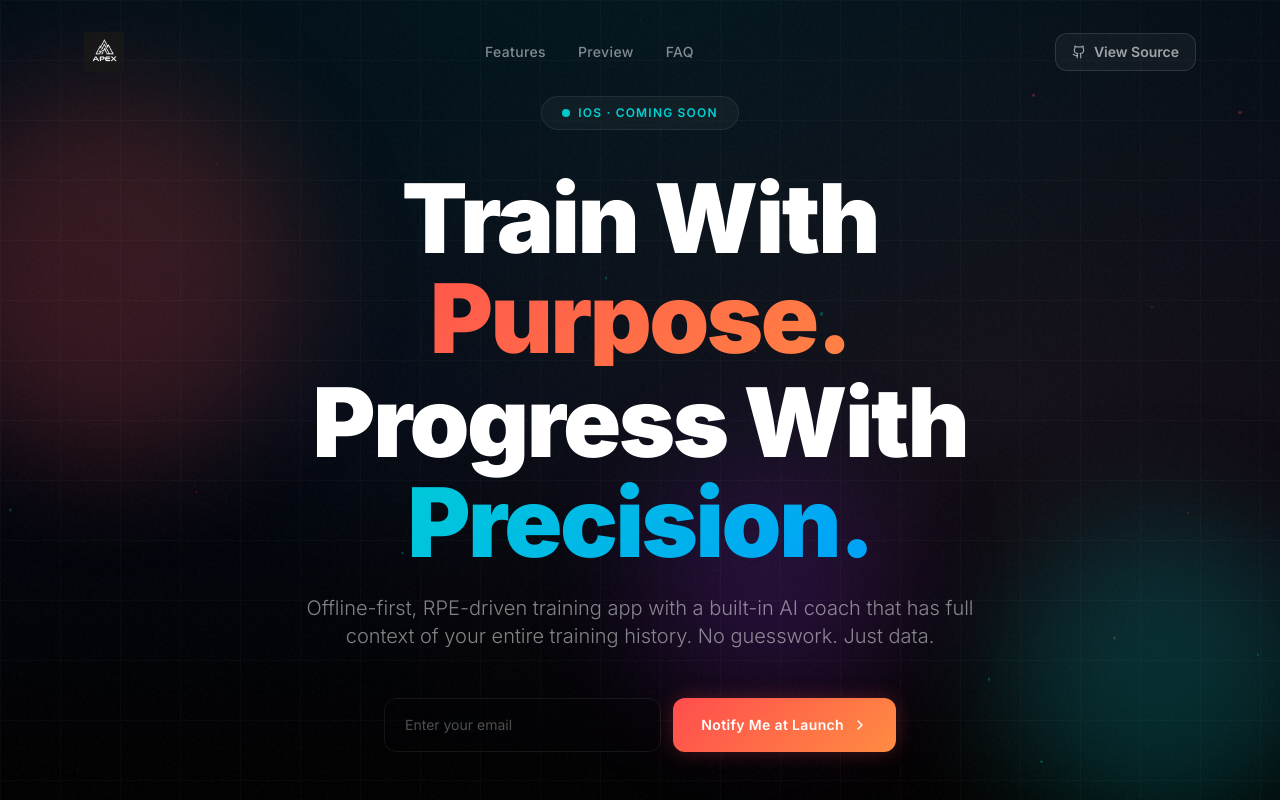
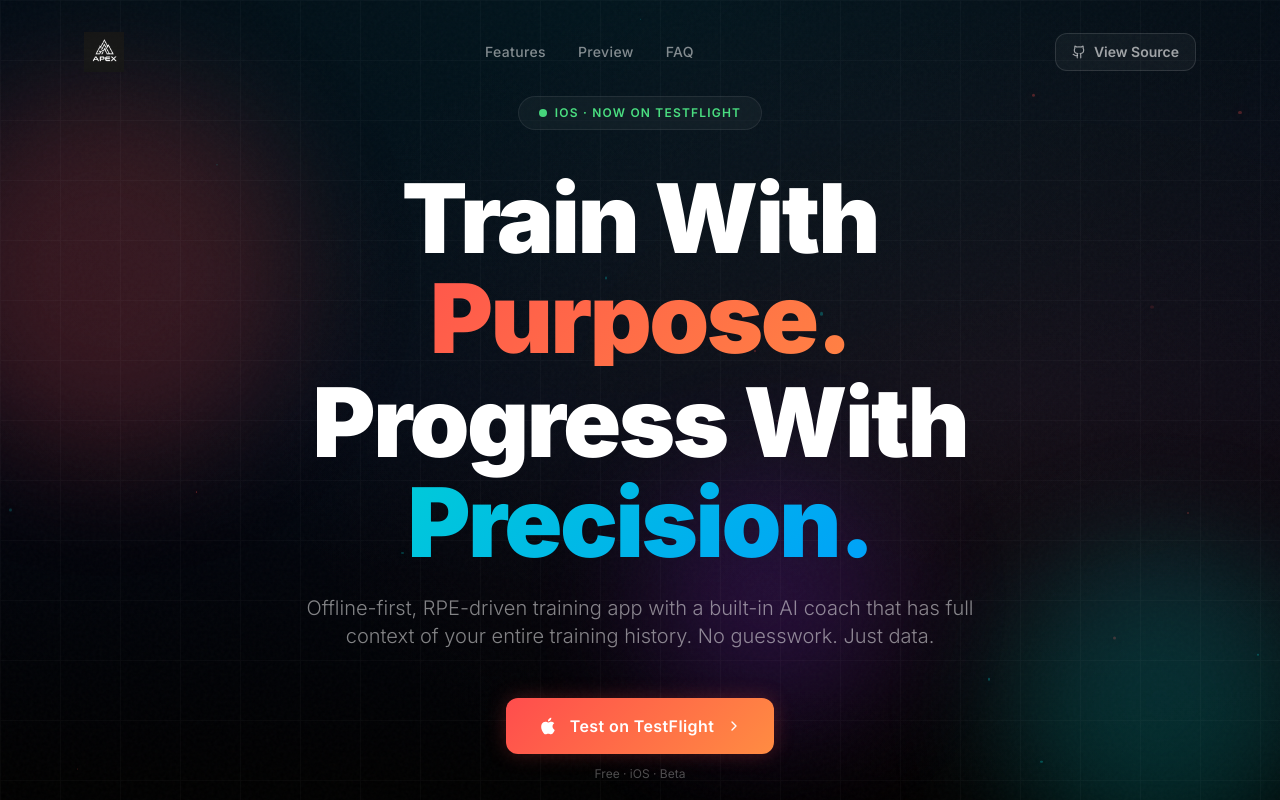
Before and after one commit to alpgi1/apex-ai-landing, a React (Vite) app: page / in a window 1280 px wide. Shown: the top 800 px of the page. Built offline with nearby package versions, Linux system fonts and the light colour scheme.

Commit message:
Replace email form with TestFlight button

```diff
--- a/src/App.jsx
+++ b/src/App.jsx
@@ -4,7 +4,7 @@ import { motion, useInView, AnimatePresence } from 'framer-motion'
 import {
   Dumbbell, TrendingUp, ChevronRight,
   Zap, BarChart3, Activity, Github,
-  Check, Sparkles, Timer,
+  Sparkles, Timer,
   Bot, Trophy,
 } from 'lucide-react'
 
@@ -161,53 +161,8 @@ function Navbar() {
 
 // ─── Hero Section ─────────────────────────────────────────────────────────────
 
-function Toast({ show }) {
+function HeroSection() {
   return (
-    <AnimatePresence>
-      {show && (
-        <motion.div
-          initial={{ opacity: 0, y: 24, scale: 0.95 }}
-          animate={{ opacity: 1, y: 0, scale: 1 }}
-          exit={{ opacity: 0, y: 12, scale: 0.95 }}
-          transition={{ duration: 0.35, ease: [0.25, 0.46, 0.45, 0.94] }}
-          className="fixed bottom-8 left-1/2 -translate-x-1/2 z-50 flex items-center gap-3 glass-strong rounded-2xl px-5 py-3.5 border border-apex-cyan/30 shadow-lg shadow-black/40"
-        >
-          <div className="w-6 h-6 rounded-full flex items-center justify-center shrink-0" style={{ background: 'linear-gradient(135deg, #00d2d3, #0099ff)' }}>
-            <Check size={13} className="text-white" />
-          </div>
-          <div>
-            <div className="text-sm font-semibold text-white">You're on the list!</div>
-            <div className="text-xs text-white/40">We'll notify you the moment Apex launches.</div>
-          </div>
-        </motion.div>
-      )}
-    </AnimatePresence>
-  )
-}
-
-function HeroSection() {
-  const [email, setEmail] = useState('')
-  const [submitted, setSubmitted] = useState(false)
-  const [toast, setToast] = useState(false)
-
-  const handleSubmit = async (e) => {
-    e.preventDefault()
-    if (!email) return
-    await fetch('https://formspree.io/f/meepogar', {
-      method: 'POST',
-      headers: { 'Content-Type': 'application/json' },
-      body: JSON.stringify({ email }),
-    })
-    setSubmitted(true)
-    setToast(true)
-    setEmail('')
-    setTimeout(() => setSubmitted(false), 3000)
-    setTimeout(() => setToast(false), 4000)
-  }
-
-  return (
-    <>
-    <Toast show={toast} />
     <section id="hero" className="relative min-h-screen flex items-center justify-center overflow-hidden pt-24 pb-16">
       <Orb className="w-96 h-96 bg-apex-red top-20 -left-20" />
       <Orb className="w-80 h-80 bg-apex-cyan bottom-20 -right-10" style={{ animationDelay: '-4s' }} />
@@ -224,8 +179,8 @@ function HeroSection() {
         {/* Badge */}
         <motion.div variants={fadeUp} custom={0} initial="hidden" animate="visible"
           className="inline-flex items-center gap-2 glass rounded-full px-5 py-2 mb-10">
-          <span className="w-2 h-2 rounded-full bg-apex-cyan animate-pulse" />
-          <span className="text-xs font-semibold text-apex-cyan tracking-widest uppercase">iOS · Coming Soon</span>
+          <span className="w-2 h-2 rounded-full bg-green-400 animate-pulse" />
+          <span className="text-xs font-semibold text-green-400 tracking-widest uppercase">iOS · Now on TestFlight</span>
         </motion.div>
 
         {/* Headline */}
@@ -248,39 +203,25 @@ function HeroSection() {
           of your entire training history. No guesswork. Just data.
         </motion.p>
 
-        {/* Email form */}
-        <motion.form
-          variants={fadeUp} custom={3} initial="hidden" animate="visible"
-          onSubmit={handleSubmit}
-          className="flex flex-col sm:flex-row gap-3 max-w-lg mx-auto"
-        >
-          <input
-            type="email"
-            value={email}
-            onChange={(e) => setEmail(e.target.value)}
-            placeholder="Enter your email"
-            className="flex-1 glass rounded-xl px-5 py-4 text-sm text-white placeholder-white/30 outline-none border border-white/[0.08] focus:border-apex-red/60 transition-all duration-300 bg-transparent"
-          />
-          <motion.button
-            type="submit"
-            whileHover={{ scale: 1.04, boxShadow: '0 0 40px rgba(255,77,77,0.55)' }}
+        {/* TestFlight CTA */}
+        <motion.div variants={fadeUp} custom={3} initial="hidden" animate="visible"
+          className="flex flex-col items-center gap-3">
+          <motion.a
+            href="https://testflight.apple.com/join/FcvadCz1"
+            target="_blank"
+            rel="noopener noreferrer"
+            whileHover={{ scale: 1.05, boxShadow: '0 0 50px rgba(255,77,77,0.5)' }}
             whileTap={{ scale: 0.97 }}
-            className="btn-primary text-white whitespace-nowrap flex items-center justify-center gap-2 px-7 py-4"
+            className="btn-primary text-white flex items-center gap-3 px-8 py-4 text-base"
           >
-            <AnimatePresence mode="wait">
-              {submitted ? (
-                <motion.span key="check" initial={{ scale: 0 }} animate={{ scale: 1 }} exit={{ scale: 0 }}
-                  className="flex items-center gap-2">
-                  <Check size={16} /> You're In!
-                </motion.span>
-              ) : (
-                <motion.span key="cta" className="flex items-center gap-2">
-                  Notify Me at Launch <ChevronRight size={16} />
-                </motion.span>
-              )}
-            </AnimatePresence>
-          </motion.button>
-        </motion.form>
+            <svg width="20" height="20" viewBox="0 0 24 24" fill="currentColor">
+              <path d="M18.71 19.5c-.83 1.24-1.71 2.45-3.05 2.47-1.34.03-1.77-.79-3.29-.79-1.53 0-2 .77-3.27.82-1.31.05-2.3-1.32-3.14-2.53C4.25 17 2.94 12.45 4.7 9.39c.87-1.52 2.43-2.48 4.12-2.51 1.28-.02 2.5.87 3.29.87.78 0 2.26-1.07 3.8-.91.65.03 2.47.26 3.64 1.98-.09.06-2.17 1.28-2.15 3.81.03 3.02 2.65 4.03 2.68 4.04-.03.07-.42 1.44-1.38 2.83M13 3.5c.73-.83 1.94-1.46 2.94-1.5.13 1.17-.34 2.35-1.04 3.19-.69.85-1.83 1.51-2.95 1.42-.15-1.15.41-2.35 1.05-3.11z"/>
+            </svg>
+            Test on TestFlight
+            <ChevronRight size={16} />
+          </motion.a>
+          <span className="text-xs text-white/30">Free · iOS · Beta</span>
+        </motion.div>
 
         {/* Pills */}
         <motion.div
@@ -301,7 +242,6 @@ function HeroSection() {
         </motion.div>
       </div>
     </section>
-    </>
   )
 }
 
```
